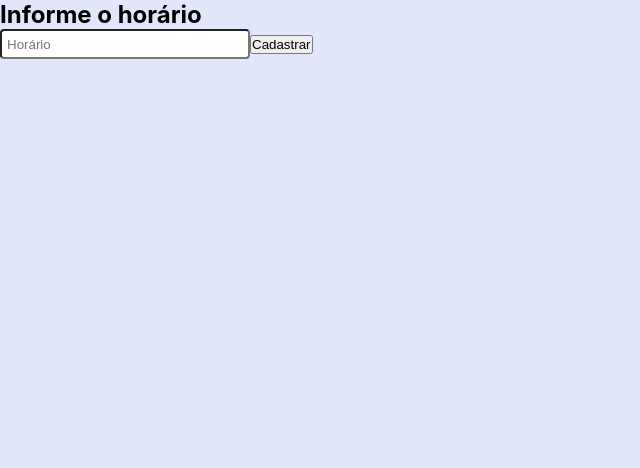
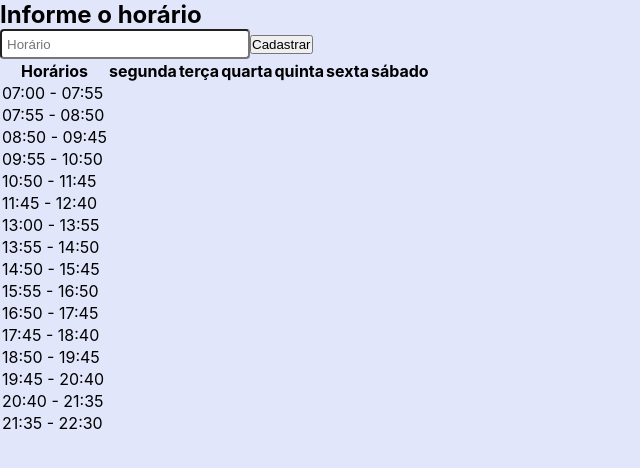
Before and after one commit to gpsics/horarios-bti-front, a React (Create React App) app: page /teste in a window 1280 px wide. Shown: the top 468 px of the page, without its empty margins (0-640 px from the left). Built offline with nearby package versions, Linux system fonts and the light colour scheme; a web font is replaced by a local one.

Commit message:
Ajustando alguns dados no editar componente.

```diff
--- a/src/Components/componentes/editar/EditarComponente.jsx
+++ b/src/Components/componentes/editar/EditarComponente.jsx
@@ -9,27 +9,26 @@ import Confirm from '../../alerts/Confirm'
 
 // {componente}
 const EditarComponente = () => {
-  const { idComp } = useParams()
-  const [componente, setComponente] = useState([]);
-  const [newName, setNewName] = useState(componente.nome_comp)
-  const [newSemester, setNewSemester] = useState(componente.num_semestre)
-  const [newCH, setNewCH] = useState(componente.carga_horaria)
-  const [newDP, setNewDP] = useState(componente.departamento)
-  const [newChecked, setNewChecked] = useState(componente.obrigatorio)
-  const [erro, setErro] = useState('')
+  const { idComp } = useParams();
+  const [newName, setNewName] = useState('');
+  const [newSemester, setNewSemester] = useState('');
+  const [newCH, setNewCH] = useState('');
+  const [newDP, setNewDP] = useState('');
+  const [newChecked, setNewChecked] = useState(false);
+  const [erro, setErro] = useState('');
 
   const updateComponente = async (e) => {
-    e.preventDefault()
+    e.preventDefault();
     Confirm.editar().then(async (result) => {
       if (result.isConfirmed) {
-        setErro('')
+        setErro('');
         const token = localStorage.getItem('token');
         if (!token) {
           setErro('Você precisa estar logado para editar componente.');
           return;
         }
 
-        const url = `http://127.0.0.1:8000/componentes/${componente.codigo}/`;
+        const url = `http://127.0.0.1:8000/componentes/${idComp}/`;
         const requestOptions = {
           method: 'PUT',
           headers: {
@@ -48,7 +47,7 @@ const EditarComponente = () => {
         try {
           const response = await fetch(url, requestOptions);
           if (response.ok) {
-            Sucess.editado()
+            Sucess.editado();
           } else {
             const data = await response.json();
             setErro('Erro ao editar componente:', data.detail);
@@ -56,15 +55,12 @@ const EditarComponente = () => {
         } catch (error) {
           console.error('An error occurred:', error);
         }
-
       }
-    })
-
+    });
   };
 
-
   const fetchComponente = useCallback(async () => {
-    setErro('')
+    setErro('');
     const token = localStorage.getItem('token');
     const url = `http://127.0.0.1:8000/componentes/${idComp}`;
     const requestOptions = {
@@ -78,14 +74,20 @@ const EditarComponente = () => {
       const response = await fetch(url, requestOptions);
       if (response.ok) {
         const componentesData = await response.json();
-        setComponente(componentesData);
+
+        setNewName(componentesData.nome_comp);
+        setNewSemester(componentesData.num_semestre);
+        setNewCH(componentesData.carga_horaria);
+        setNewDP(componentesData.departamento);
+        setNewChecked(componentesData.obrigatorio);
       } else {
-        console.log('Erro ao listar componentes.')
+        console.log('Erro ao listar componentes.');
       }
     } catch (error) {
       console.error('An error occurred:', error);
     }
   }, [idComp]);
+
   useEffect(() => {
     fetchComponente();
   }, [fetchComponente]);
--- a/src/Components/turmas/listagem/Teste.jsx
+++ b/src/Components/turmas/listagem/Teste.jsx
@@ -2,8 +2,9 @@ import React, { useState } from 'react';
 
 const Teste = () => {
     const [horarioInformado, setHorarioInformado] = useState('');
+    const [tabela, setTabela] = useState({});
+
     const diasSemana = {
-        1: 'domingo',
         2: 'segunda',
         3: 'terça',
         4: 'quarta',
@@ -18,47 +19,91 @@ const Teste = () => {
         4: 'Quarto Horário',
         5: 'Quinto Horário',
         6: 'Sexto Horário',
-    }
+    };
+    const horariosColuna = {
+        M1: '07:00 - 07:55',
+        M2: '07:55 - 08:50',
+        M3: '08:50 - 09:45',
+        M4: '09:55 - 10:50',
+        M5: '10:50 - 11:45',
+        M6: '11:45 - 12:40',
+        T1: '13:00 - 13:55',
+        T2: '13:55 - 14:50',
+        T3: '14:50 - 15:45',
+        T4: '15:55 - 16:50',
+        T5: '16:50 - 17:45',
+        T6: '17:45 - 18:40',
+        N1: '18:50 - 19:45',
+        N2: '19:45 - 20:40',
+        N3: '20:40 - 21:35',
+        N4: '21:35 - 22:30',
+    };
 
     const lerHorario = (event) => {
         event.preventDefault();
-        console.log('Funcao chamada');
-        // Define uma expressão regular para extrair as informações
         const regex = /^(\d+)([MTN])(\d+)$/;
 
-        // Tenta fazer a correspondência da string com a expressão regular
         const match = horarioInformado.match(regex);
 
         if (match) {
-            // match[1] contém os dias da semana
             const diaSemana = match[1].split('').map((dia) => parseInt(dia));
-            const diasSelecionados = diaSemana
-                .map((dia) => diasSemana[dia])
-                .filter(Boolean);
+            const turno = match[2];
+            const horario = match[3].split('').map((hora) => parseInt(hora));
 
-            // match[2] contém o turno
-            let turno;
-            if (match[2] === 'M') {
-                turno = 'Manhã';
-            } else if (match[2] === 'T') {
-                turno = 'Tarde';
-            } else if (match[2] === 'N') {
-                turno = 'Noite';
-            }
+            const novaTabela = { ...tabela };
 
-            // match[3] contém os horários
-            const horario =  match[3].split('').map((hora) => parseInt(hora));
-            const horariosSelecionados = horario
-                .map((hora) => horarioDia[hora])
-                .filter(Boolean)
+            diaSemana.forEach((dia) => {
+                if (!novaTabela[dia]) {
+                    novaTabela[dia] = {};
+                }
+                novaTabela[dia][turno] = horario;
+            });
 
-            // Agora você pode usar essas informações como desejar
-            console.log(`| Dia da semana: ${diasSelecionados.join(', ')} | Turno: ${turno} | Horário: ${horariosSelecionados.join(', ')}`);
-
+            setTabela(novaTabela);
         } else {
             console.log('A string não corresponde ao padrão esperado.');
         }
     };
+
+    const renderTabela = () => {
+    const diasDaSemana = Object.values(diasSemana);
+    const turnos = ['M', 'T', 'N'];
+
+    return (
+        <table>
+            <thead>
+                <tr>
+                    <th>Horários</th>
+                    {diasDaSemana.map((dia, index) => (
+                        <th key={index}>{dia}</th>
+                    ))}
+                </tr>
+            </thead>
+            <tbody>
+                {Object.keys(horariosColuna).map((horario, index) => (
+                    <tr key={index}>
+                        <td>{horariosColuna[horario]}</td>
+                        {diasDaSemana.map((dia, diaIndex) => (
+                            <td key={diaIndex}>
+                                {turnos.map((turno, turnoIndex) => {
+                                    const valorCelula =
+                                        tabela[diaIndex + 2] &&
+                                        tabela[diaIndex + 2][turno] &&
+                                        tabela[diaIndex + 2][turno].includes(index + 1)
+                                            ? 'X'
+                                            : '';
+                                    return <div key={turnoIndex}>{valorCelula}</div>;
+                                })}
+                            </td>
+                        ))}
+                    </tr>
+                ))}
+            </tbody>
+        </table>
+    );
+};
+
+
 
     return (
         <React.Fragment>
@@ -71,6 +116,7 @@ const Teste = () => {
                 className="input"
             />
             <button onClick={lerHorario}>Cadastrar</button>
+            {renderTabela()}
         </React.Fragment>
     );
 };
```
